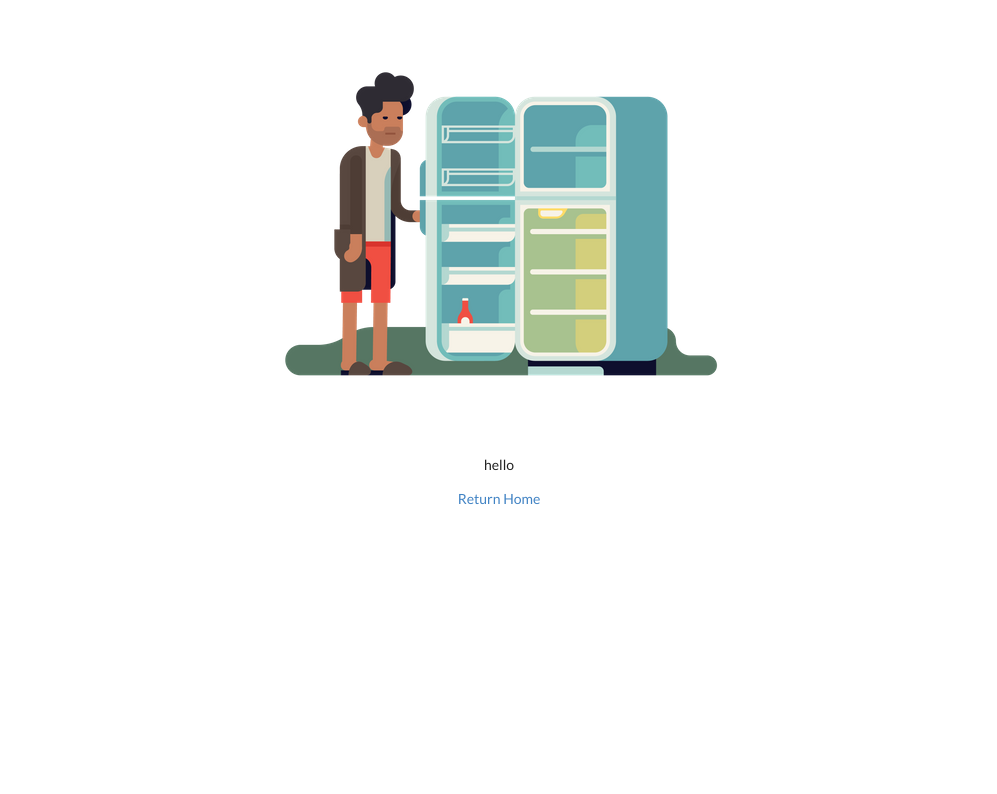
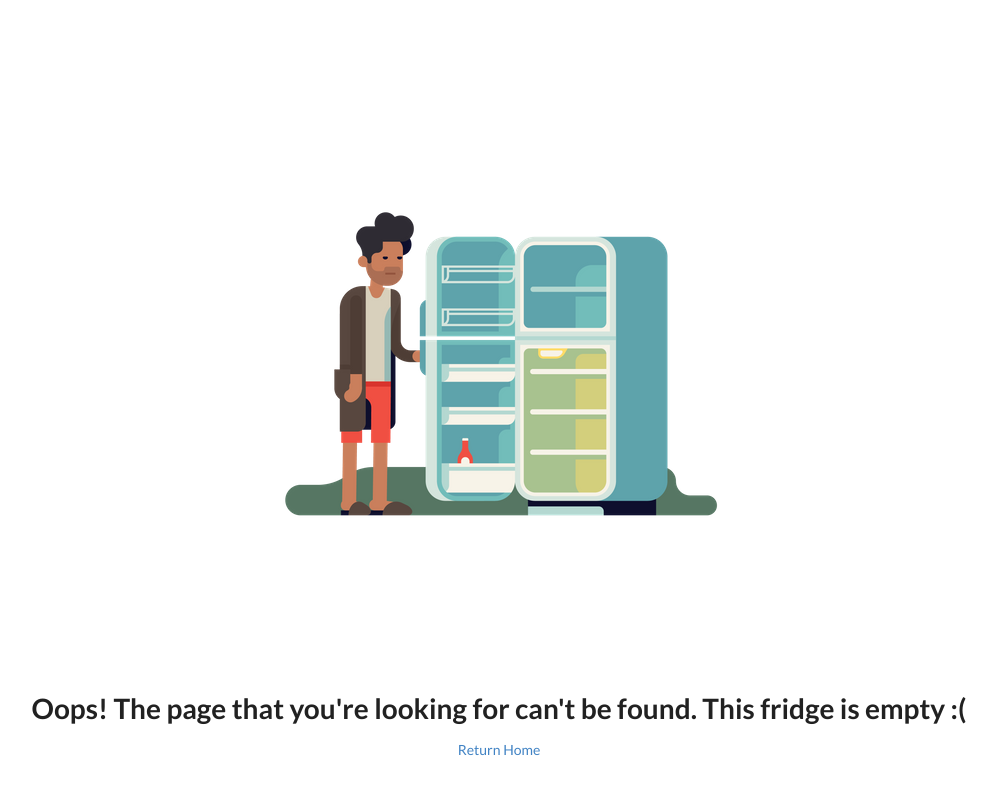
Before and after one commit to Rachiey/Thyme-Frontend, a React (Create React App) app: page /home in a window 1280 px wide. Shown: the top 794 px of the page, without its empty margins (141-1138 px from the left). Built offline with nearby package versions, Linux system fonts and the light colour scheme.

Commit message:
added 404 page details

```diff
--- a/src/pages/PageNotFound/404.css
+++ b/src/pages/PageNotFound/404.css
@@ -0,0 +1,5 @@
+
+/* img {
+    margin: auto;
+    display: block;
+  } */
--- a/src/pages/PageNotFound/index.js
+++ b/src/pages/PageNotFound/index.js
@@ -1,12 +1,13 @@
 import React from 'react';
 import { Link } from 'react-router-dom';
 import PageNotFound from '../assets/images/404.png';
+import './404.css';
 class NotFoundPage extends React.Component{
     render(){
-        return <div>
-            <img src={PageNotFound} alt="empty fridge"  />
+        return <div style={{display:"flex", justifyContent:"center", alignItems:"center", height:"800px", flexDirection:"column" }}>
+            <img src={PageNotFound} alt="empty fridge" style={{margin:"100px", display:"block"}} />
             <p style={{textAlign:"center"}}>
-                <p>hello</p>
+                <h1>Oops! The page that you're looking for can't be found. This fridge is empty :(</h1>
               <Link to="/">Return Home</Link>
             </p>
           </div>;
```
